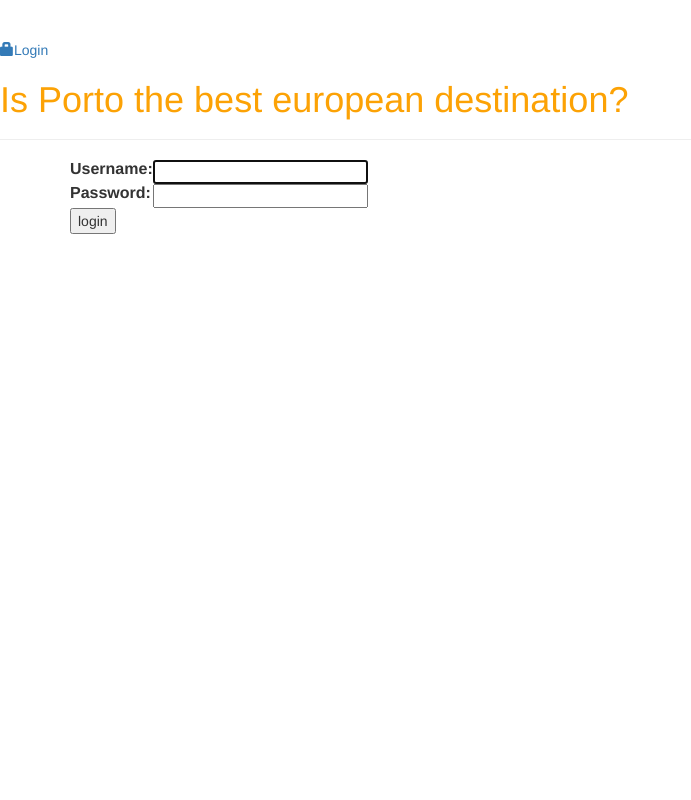
After one commit to danielasocas/wm_porto, a Django app: page /accounts/login/ in a window 1280 px wide. The commit adds this page. Shown: the whole page, without its empty margins (0-691 px from the left). Run offline with Django 3.2, Linux system fonts and the light colour scheme; some libraries are stand-ins or nearby versions.

Commit message:
Comment done, shows login

```diff
--- a/post/models.py
+++ b/post/models.py
@@ -2,6 +2,7 @@ from __future__ import unicode_literals
 from django.utils import timezone
 
 from django.db import models
+from django.utils import timezone
 
 # Create your models here.
 class Comment(models.Model):
@@ -9,7 +10,6 @@ class Comment(models.Model):
     email = models.EmailField(max_length=75)
     text = models.TextField()
     created_date = models.DateTimeField(default=timezone.now)
-    approved_comment = models.BooleanField(default=False)
 
     def approve(self):
         self.approved_comment = True
--- a/post/static/css/post.css
+++ b/post/static/css/post.css
@@ -1,3 +1,7 @@
+h1 a {
+    color: #FCA205;
+}
+
 .comment {
     margin: 20px 0px 20px 20px;
 }
--- a/post/templates/post/add_comment_to_post.html
+++ b/post/templates/post/add_comment_to_post.html
@@ -1,3 +1,5 @@
+{% extends 'post/base.html' %}
+
 {% block content %}
     <h1>New comment</h1>
     <form method="POST" class="post-form">{% csrf_token %}
--- /dev/null
+++ b/post/templates/post/base.html
@@ -0,0 +1,30 @@
+{% load staticfiles %}
+<html>
+    <head>
+        <title>WM</title>
+        <!-- Latest compiled and minified CSS -->
+        <link rel="stylesheet" href="//maxcdn.bootstrapcdn.com/bootstrap/3.3.2/css/bootstrap.min.css">
+        <link rel="stylesheet" href="//maxcdn.bootstrapcdn.com/bootstrap/3.2.0/css/bootstrap-theme.min.css">
+        <!-- Latest compiled and minified JavaScript -->
+        <script src="//maxcdn.bootstrapcdn.com/bootstrap/3.3.2/js/bootstrap.min.js"></script>
+        <link rel="stylesheet" href="{% static 'css/post.css' %}">
+    </head>
+    <body>
+        <div class="page-header">
+            {% if user.is_authenticated %}
+                <p class="top-menu">Bem vindo {{ user.username }} <small>(<a href="{% url 'logout' %}">Log out</a>)</small></p>
+            {% else %}
+                <a href="{% url 'login' %}" class="top-menu"><span class="glyphicon glyphicon-lock"></span>Login</a>
+            {% endif %}
+            <h1><a href="/">Is Porto the best european destination?</a></a></h1>
+        </div>
+        <div class="content container">
+            <div class="row">
+                <div class="col-md-8">
+                {% block content %}
+                {% endblock %}
+                </div>
+            </div>
+    </div>
+    </body>
+</html>
--- /dev/null
+++ b/post/templates/registration/login.html
@@ -0,0 +1,23 @@
+{% extends 'post/base.html' %}
+
+{% block content %}
+    {% if form.errors %}
+        <p>Your username and password didn't match. Please try again.</p>
+    {% endif %}
+    <form method="post" action="{% url 'login' %}">
+    {% csrf_token %}
+        <table>
+        <tr>
+            <td>{{ form.username.label_tag }}</td>
+            <td>{{ form.username }}</td>
+        </tr>
+        <tr>
+            <td>{{ form.password.label_tag }}</td>
+            <td>{{ form.password }}</td>
+        </tr>
+        </table>
+
+        <input type="submit" value="login" />
+        <input type="hidden" name="next" value="{{ next }}" />
+    </form>
+{% endblock %}
--- a/wm_porto/settings.py
+++ b/wm_porto/settings.py
@@ -25,7 +25,7 @@ SECRET_KEY = '4!hcr4gl3m9(ut_o0a(e*(q&g83sy3u6#u_t5&)i2!)kp0m@*('
 # SECURITY WARNING: don't run with debug turned on in production!
 DEBUG = True
 
-ALLOWED_HOSTS = ['wm-porto-danielasocas.c9users.io']
+ALLOWED_HOSTS = ['wm-porto-danielasocas.c9users.io','127.0.0.1']
 SECURE_PROXY_SSL_HEADER = ('HTTP_X_FORWARDED_PROTO', 'https')
 
 
@@ -122,3 +122,5 @@ USE_TZ = True
 
 STATIC_URL = '/static/'
 STATIC_ROOT = os.path.join(BASE_DIR, 'static')
+
+LOGIN_REDIRECT_URL = '/'
--- a/wm_porto/urls.py
+++ b/wm_porto/urls.py
@@ -17,7 +17,10 @@ Including another URLconf
 from django.conf.urls import include, url
 from django.contrib import admin
 
+from django.contrib.auth import views
+
 urlpatterns = [
     url(r'^admin/', admin.site.urls),
+    url(r'^accounts/login/$', views.login, name='login'),
     url(r'', include('post.urls')),
 ]
```
Also changed, not shown: post/templates/post/index.html (+5 -10 lines), post/views.py (+10 -1 lines), db.sqlite3, post/templates/post/comment_remove.html (added).
